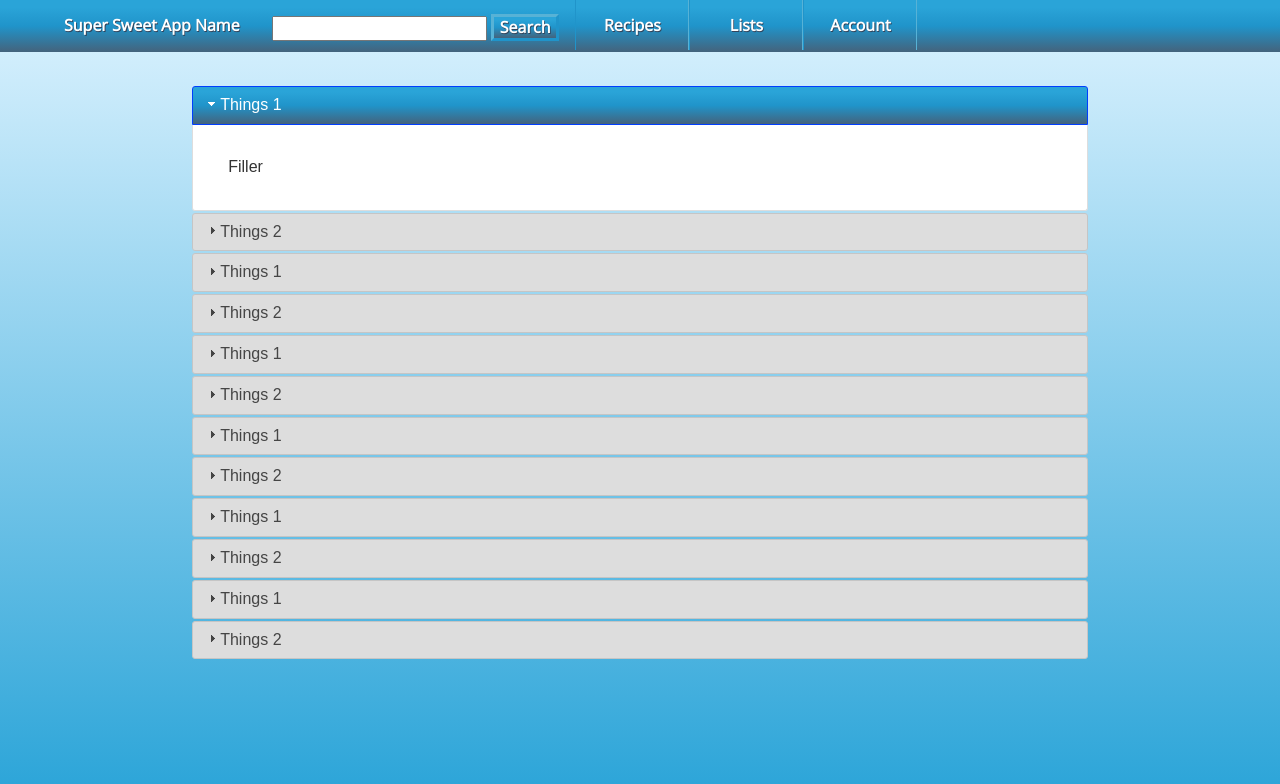
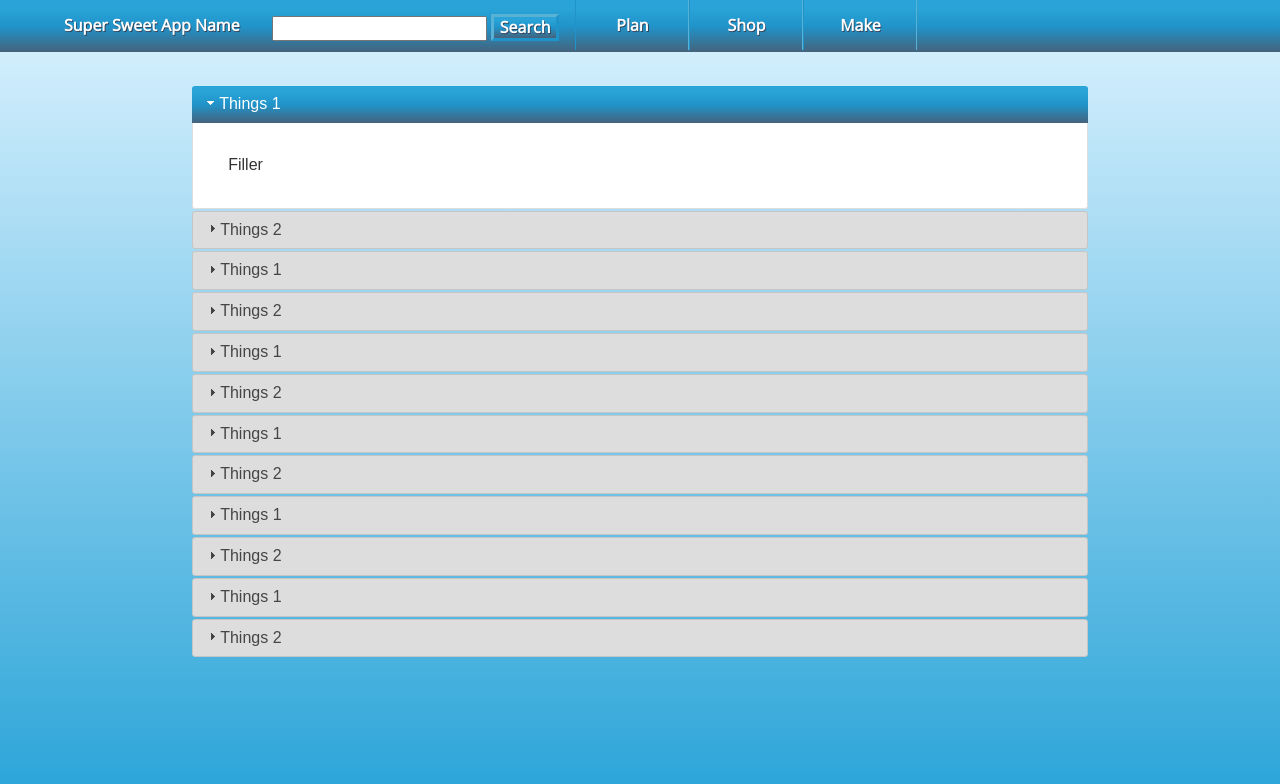
Before and after one commit to lightyn/listlight, a website: page source/clientBrowser/index.html in a window 1280 px wide. Drawn offline with nearby package versions, Linux system fonts and the light colour scheme.

Commit message:
Removed blue border from ui header. Added closing li tag to header.

```diff
--- a/source/clientBrowser/index.html
+++ b/source/clientBrowser/index.html
@@ -22,11 +22,11 @@
 				<li class="liSearchbar"><form action="js/scripts.js">
 						<input type="text" tabindex ="1" class="searchbar" name="searchbar">
 						<input type="submit" tabindex = "2" class="button" value="Search">
-					</form>
+					</form></li>
 				<div class="crushedButtons">
-				<li class="liUi" tabindex="3">Recipes</li>
-				<li class="liUi" tabindex="4">Lists</li>
-				<li class="liUi" tabindex="5">Account</li>
+				<li class="liUi" tabindex="3">Plan</li>
+				<li class="liUi" tabindex="4">Shop</li>
+				<li class="liUi" tabindex="5">Make</li>
 				</div>
 			</ul>
 		</nav>
--- a/source/clientBrowser/scss/accordion.scss
+++ b/source/clientBrowser/scss/accordion.scss
@@ -1,4 +1,4 @@
-.ui-accordion-header {
+.ui-accordion-header-active {
   background: #2aa4d8; /* Old browsers */
   background: -moz-linear-gradient(top,  #2aa4d8 12%, #2aa4d8 14%, #2094ca 50%, #44637c 100%); /* FF3.6-15 */
   background: -webkit-linear-gradient(top,  #2aa4d8 12%,#2aa4d8 14%,#2094ca 50%,#44637c 100%); /* Chrome10-25,Safari5.1-6 */
@@ -9,3 +9,7 @@
 .ui-accordion-header-collapsed {
   background: #DDDDDD; /* Old browsers */
 }
+
+.ui-state-active {
+    border-width: 0px;
+}
```
Also changed, not shown: source/clientBrowser/style.css, 1 other file.
